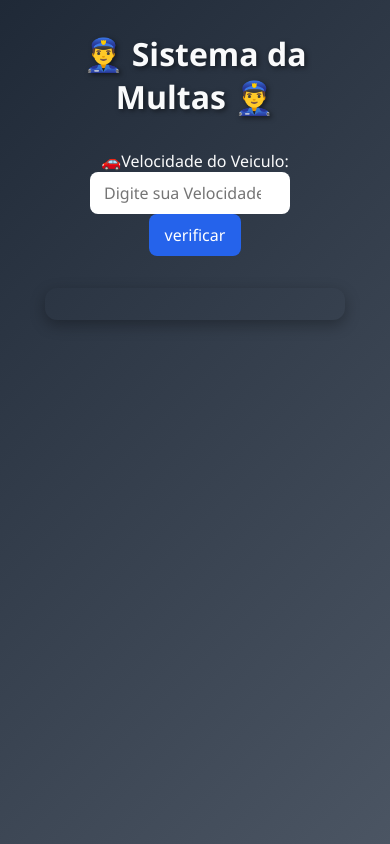
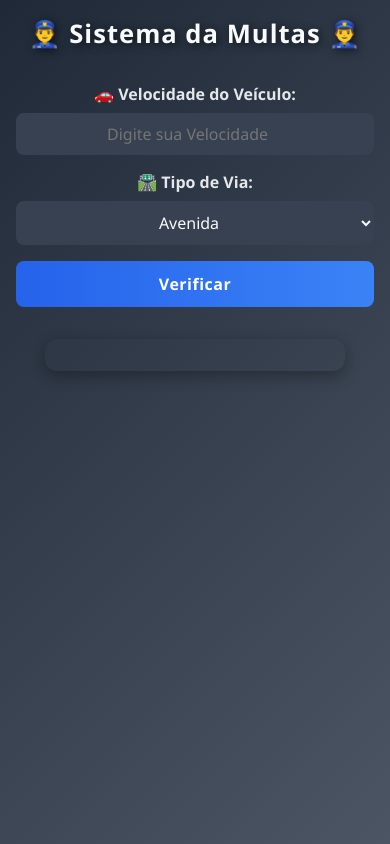
Before and after one commit to CarvalhoSystems/Sistemas-de-Multas-simples-, a plain HTML site: page index.html in a window 390 px wide. Drawn offline with Linux system fonts and the light colour scheme.

Commit message:
att
mudanças no layout.

```diff
--- a/index.html
+++ b/index.html
@@ -9,10 +9,18 @@
 </head>
 <body>
     <h1>  👮‍♂️ Sistema da Multas 👮‍♂️</h1>
-  🚗Velocidade do Veiculo:
-   <input id="vel" type="number" placeholder = "Digite sua Velocidade">
-   <button id="verificar">verificar</button>
-   <div id="resultado"> </div>
+<label for="vel">🚗 Velocidade do Veículo:</label>
+<input id="vel" type="number" placeholder="Digite sua Velocidade">
+
+<label for="vias">🛣️ Tipo de Via:</label>
+<select id="vias">
+  <option value="avenida">Avenida</option>
+  <option value="Rodovia">Rodovia</option>
+</select>
+
+<button id="verificar">Verificar</button>
+<div id="resultado"></div>
+
 
 
     <script src = "src/main.js" ></script>
--- a/src/main.js
+++ b/src/main.js
@@ -2,20 +2,24 @@ document.addEventListener('DOMContentLoaded', () => {
    const velocidade = document.querySelector('#vel');
    const resultado = document.querySelector('#resultado');
    const botao = document.querySelector('#verificar');
+   const vias = document.querySelector('#vias'); // select das vias
 
    botao.addEventListener("click", () => {
-    const vel = Number(velocidade.value);
-    resultado.innerHTML = `Sua velocidade foi de ${vel} km/h`
+      const vel = Number(velocidade.value);
 
+      if (!velocidade.value.trim()) {
+         resultado.innerHTML = "Digite sua Velocidade primeiro";
+         return;
+      }
 
-   if (!velocidade.value) {
-    resultado.innerHTML = "DIgite sua Velocidade primeiro";
-    return;
-   }
-   if(vel > 60){
-    resultado.innerHTML = `Sua Velocidade é de <stong>${vel} km/h</strong>.Você Foi <strong>multado</strong>`;
-      }else {
-        resultado.innerHTML = `Sua Velocidade é de <strong> ${vel} km/h</strong>.Você está dentro do limite`;
+      resultado.innerHTML = `Sua velocidade foi de ${vel} km/h`;
+
+      if (vias.value === "avenida" && vel > 60) {
+         resultado.innerHTML = `Sua Velocidade é de <strong>${vel} km/h</strong>. Você Foi <strong>multado</strong>`;
+      } else if (vias.value === "Rodovia" && vel > 120) {
+         resultado.innerHTML = `Sua Velocidade é de <strong>${vel} km/h</strong>. Você Foi <strong>multado</strong>`;
+      } else {
+         resultado.innerHTML = `Sua Velocidade é de <strong>${vel} km/h</strong>. Você está dentro do limite`;
       }
    });
 });
--- a/src/style.css
+++ b/src/style.css
@@ -1,4 +1,4 @@
-/* Reset básico */ /*criado pelo chat gpt sem inspração */
+/* Reset básico */
 * {
     margin: 0;
     padding: 0;
@@ -21,47 +21,70 @@ body {
 
 /* Título */
 h1 {
-    font-size: 2rem;
+    font-size: 2.2rem;
     margin-bottom: 2rem;
-    text-shadow: 2px 2px 5px rgba(0,0,0,0.5);
+    text-shadow: 2px 2px 8px rgba(0,0,0,0.6);
+    letter-spacing: 1px;
 }
 
-/* Label emoji */
-body > span {
-    margin-bottom: 0.5rem;
+/* Caixa do formulário */
+.formulario {
+    background: rgba(255, 255, 255, 0.05);
+    padding: 1.5rem;
+    border-radius: 12px;
+    box-shadow: 0 6px 18px rgba(0,0,0,0.3);
+    backdrop-filter: blur(6px);
+    max-width: 400px;
+    width: 100%;
 }
 
-/* Input e botão */
-input#vel {
+/* Labels */
+label {
+    display: block;
+    margin-bottom: 0.5rem;
+    font-size: 1rem;
+    font-weight: 600;
+    color: #e5e7eb;
+    text-align: left;
+}
+
+/* Inputs e Select */
+input, select {
     padding: 10px 14px;
     border-radius: 8px;
     border: none;
-    width: 200px;
-    margin-right: 10px;
+    width: 100%;
+    margin-bottom: 1rem;
     font-size: 1rem;
+    outline: none;
     text-align: center;
-    outline: none;
-    transition: box-shadow 0.2s;
+    background: #374151;
+    color: #f9fafb;
+    transition: box-shadow 0.2s, transform 0.2s;
 }
 
-input#vel:focus {
-    box-shadow: 0 0 8px #3b82f6;
+input:focus, select:focus {
+    box-shadow: 0 0 10px #3b82f6;
+    transform: scale(1.02);
 }
 
 /* Botão */
 button#verificar {
-    padding: 10px 16px;
+    padding: 12px;
     border-radius: 8px;
     border: none;
-    background: #2563eb;
+    background: linear-gradient(90deg, #2563eb, #3b82f6);
     color: white;
     cursor: pointer;
     font-size: 1rem;
+    font-weight: bold;
+    letter-spacing: 0.5px;
+    width: 100%;
     transition: background 0.3s, transform 0.2s;
 }
 
 button#verificar:hover {
-    background: #3b82f6;
+    background: linear-gradient(90deg, #1d4ed8, #2563eb);
     transform: scale(1.05);
 }
 
@@ -75,6 +98,7 @@ button#verificar:hover {
     font-weight: bold;
     box-shadow: 0 5px 15px rgba(0,0,0,0.3);
     transition: background 0.3s, color 0.3s, transform 0.2s;
+    word-wrap: break-word;
 }
 
 /* Alertas de velocidade */
@@ -94,7 +118,7 @@ button#verificar:hover {
     animation: shake 0.3s ease;
 }
 
-/* Pequena animação de shake */
+/* Animação de shake */
 @keyframes shake {
     0% { transform: translateX(0); }
     25% { transform: translateX(-5px); }
@@ -102,3 +126,16 @@ button#verificar:hover {
     75% { transform: translateX(-5px); }
     100% { transform: translateX(0); }
 }
+
+/* Responsividade */
+@media (max-width: 480px) {
+    body {
+        padding: 1rem;
+    }
+    .formulario {
+        padding: 1rem;
+    }
+    h1 {
+        font-size: 1.6rem;
+    }
+}
```
